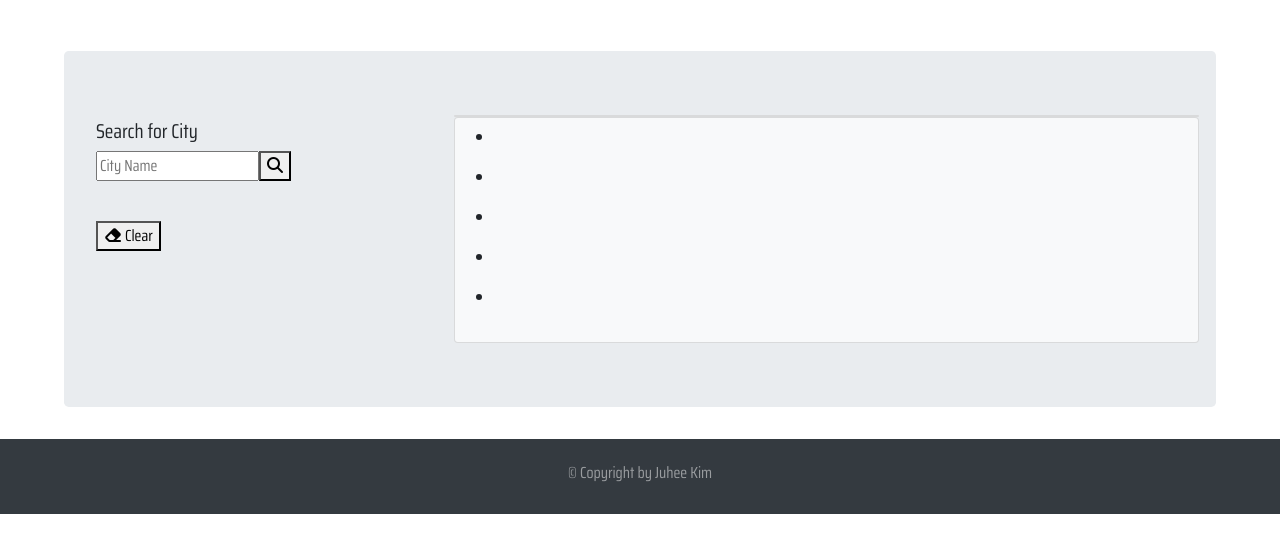
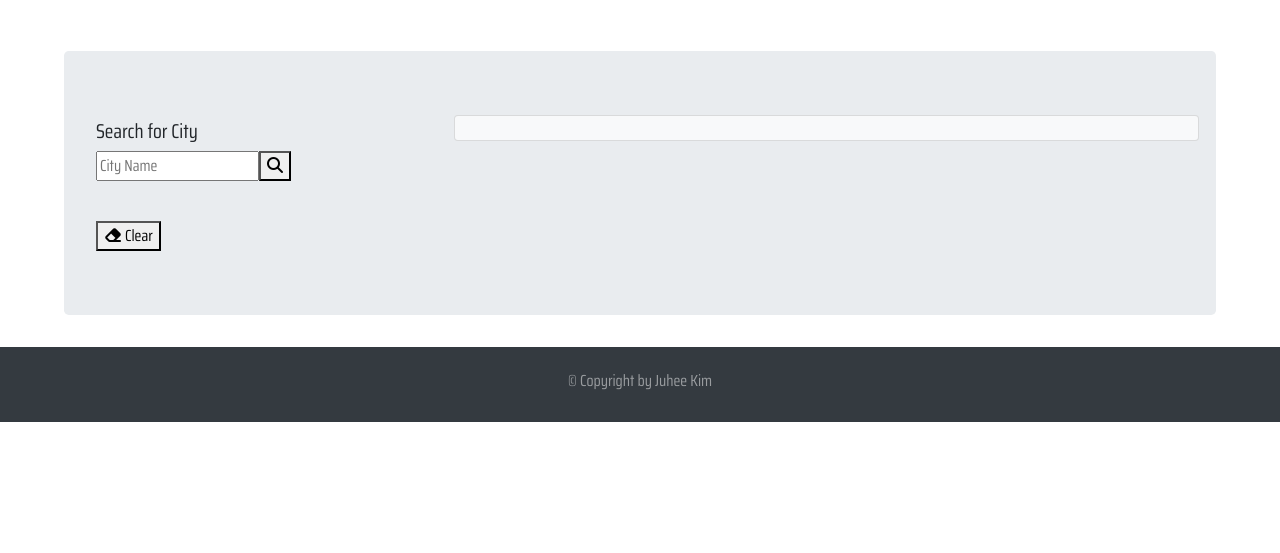
Before and after one commit to juhee-k/weather-dashboard, a plain HTML site: page index.html in a window 1280 px wide. Shown: the part 85-638 px from the top of the page. Drawn offline with nearby package versions, Linux system fonts and the light colour scheme.

Commit message:
modified styles

```diff
--- a/index.html
+++ b/index.html
@@ -47,39 +47,33 @@
 
             </div>
 
-            <div class="row card bg-light">
-              <ul>
+            <div class="row" id="style2">
 
-                  <li id="day-1">
+              <div class="col-3" id="day-2">
                 <h5 class="displayDate"></h5>
                     <img id="iconDaily">
                     <p id="tempDaily"></p>
                     <p id="humid-5days"></p>
-                  </li>
-                  <li id="day-2">
+              </div>
+              <div class="col-3" id="day-3">
                 <h5 class="displayDate"></h5>
                     <img id="iconDaily">
                     <p id="tempDaily"></p>
                     <p id="humid-5days"></p>
-                  </li>
-                  <li id="day-3">
+              </div>
+              <div class="col-3" id="day-4">
                 <h5 class="displayDate"></h5>
                     <img id="iconDaily">
                     <p id="tempDaily"></p>
                     <p id="humid-5days"></p>
-                  </li>
-                  <li id="day-4">
+              </div>
+              <div class="col-3" id="day-5">
                 <h5 class="displayDate"></h5>
                     <img id="iconDaily">
                     <p id="tempDaily"></p>
                     <p id="humid-5days"></p>
-                  </li>
-                  <li id="day-5">
-                    <h5 class="displayDate"></h5>
-                    <img id="iconDaily">
-                    <p id="tempDaily"></p>
-                    <p id="humid-5days"></p>
-                  </li>
+              </div>
+
             </div>
         </div>
 
@@ -87,8 +81,6 @@
       </div>
     </div>
 
-
-  </div>
 
   <footer class="py-4 bg-dark text-white-50 style1">
     <div class="text-center">
--- a/style.css
+++ b/style.css
@@ -9,3 +9,7 @@
 .figure {
     margin: 5%;
 }
+
+#style2 {
+    margin-top: 20px;
+}
--- a/weather.js
+++ b/weather.js
@@ -7,9 +7,6 @@ $(document).ready(function() {
     var userInput;
     var time = moment().format('LL');
     var myKey = 'eaa53132e05fe884fae8af92307828e5';
-
-    $('.figure').css('display', 'none');
-    $('.ulCon').css('display', 'none');
 
     //Today's weather based on search list
     function weatherToday(event) {
@@ -24,8 +21,6 @@ $(document).ready(function() {
           .prev()
           .val();
       }
-      $('.figure').empty();
-      $('.ulCon').css('display', 'flex');
 
       //Today's weather from API
       var queryURL =
```
Lines whose indentation alone changed are shown as unchanged.
